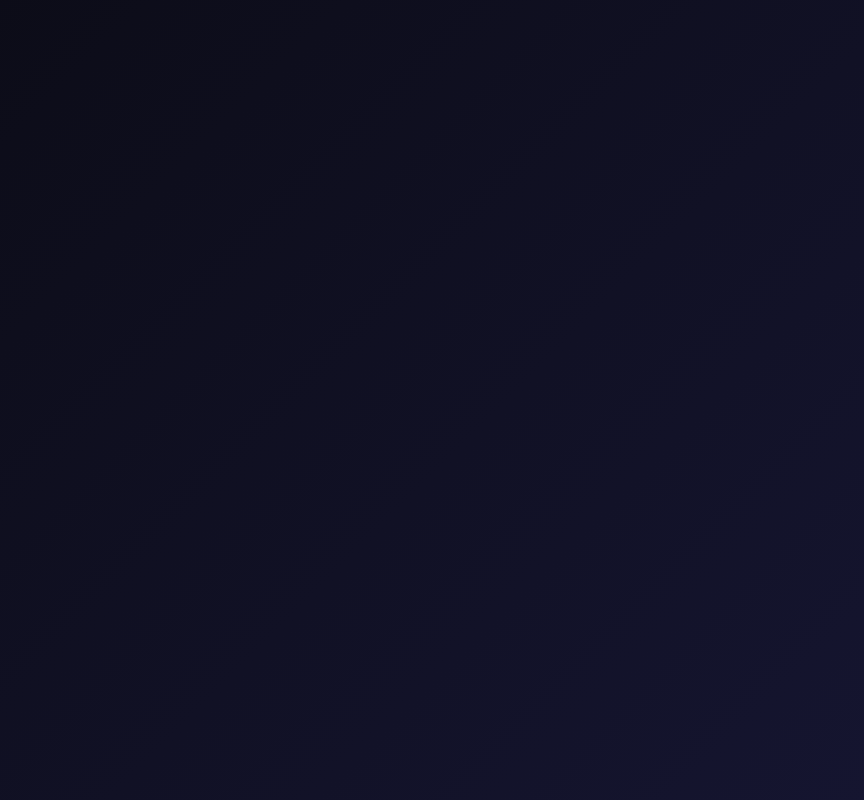
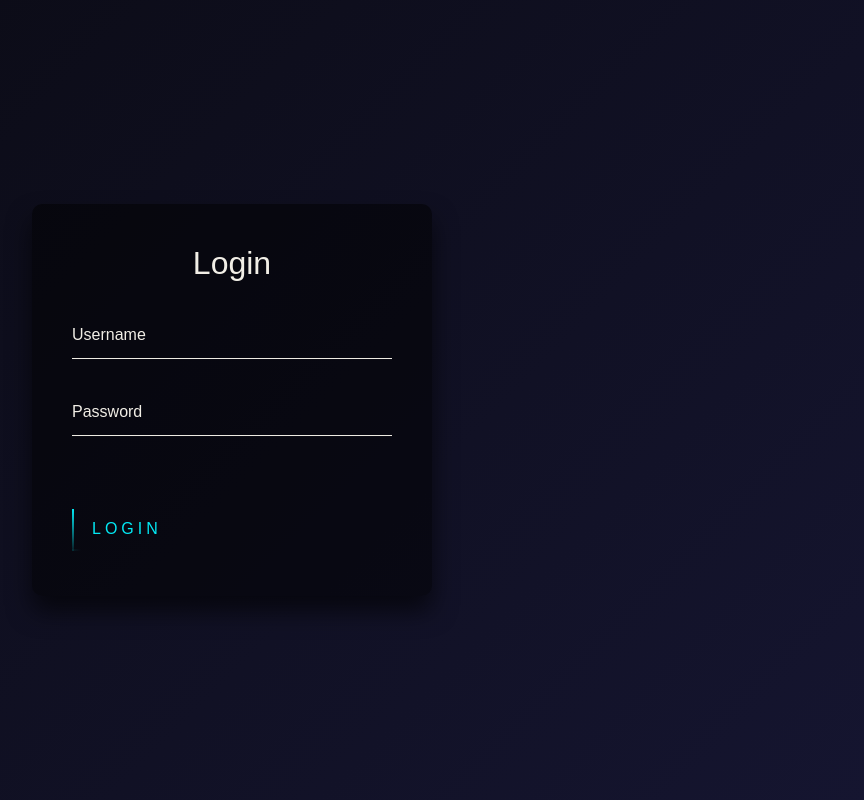
Before and after one commit to skarsalan07/Aimers, a React (Create React App) app in the folder Development/frontend/basic-ui/: page /login in a window 1280 px wide. Before the commit this address had no page. Shown: the whole page, without its empty margins (408-1272 px from the left). Built offline with nearby package versions, Linux system fonts and the light colour scheme.

Commit message:
login.signup page added

```diff
--- a/Development/frontend/basic-ui/src/App.js
+++ b/Development/frontend/basic-ui/src/App.js
@@ -1,12 +1,16 @@
 import React from 'react';
 import { BrowserRouter as Router, Routes, Route } from 'react-router-dom';
 import Home from './pages/home';
+import LoginPage from './pages/LoginPage';
+import Signup from './pages/SignupPage';
+
 function App() {
   return (
     <Router>
-
       <Routes>
         <Route path="/" element={<Home />} />
+        <Route path="/login" element={<LoginPage />} />
+        <Route path="/signup" element={<Signup />} />
         {/* Add more routes here */}
       </Routes>
     </Router>
--- /dev/null
+++ b/Development/frontend/basic-ui/src/assets/css/LoginPage.css
@@ -0,0 +1,233 @@
+html {
+  height: 100%;
+}
+
+body {
+  margin: 0;
+  padding: 0;
+  font-family: 'Arial', sans-serif;
+  /* background: linear-gradient(#141e30, #243b55); */
+}
+
+.login-box {
+  position: absolute;
+  top: 50%;
+  left: 50%;
+  width: 400px;
+  padding: 40px;
+  transform: translate(-50%, -50%);
+  background: rgba(0, 0, 0, 0.5);
+  box-sizing: border-box;
+  box-shadow: 0 15px 25px rgba(0, 0, 0, 0.6);
+  border-radius: 10px;
+}
+
+.login-box h2 {
+  margin: 0 0 30px;
+  padding: 0;
+  color: #F1EEE6;
+  text-align: center;
+}
+
+.login-box .user-box {
+  position: relative;
+}
+
+.login-box .user-box input {
+  width: 100%;
+  padding: 10px 0;
+  font-size: 16px;
+  color: #F1EEE6;
+  margin-bottom: 30px;
+  border: none;
+  border-bottom: 1px solid #F1EEE6;
+  outline: none;
+  background: transparent;
+}
+
+.login-box .user-box label {
+  position: absolute;
+  top: 0;
+  left: 0;
+  padding: 10px 0;
+  font-size: 16px;
+  color: #F1EEE6;
+  pointer-events: none;
+  transition: 0.5s;
+}
+
+.login-box .user-box input:focus ~ label,
+.login-box .user-box input:valid ~ label {
+  top: -20px;
+  color: #03E9F4;
+  font-size: 12px;
+}
+
+.animated-button {
+  position: relative;
+  display: inline-block;
+  padding: 10px 20px;
+  color: #03E9F4;
+  font-size: 16px;
+  background: none;
+  border: none;
+  cursor: pointer;
+  text-transform: uppercase;
+  overflow: hidden;
+  transition: 0.5s;
+  margin-top: 40px;
+  letter-spacing: 4px;
+}
+
+.animated-button:hover {
+  background: #03E9F4;
+  color: #F1EEE6;
+  border-radius: 5px;
+  box-shadow: 0 0 5px #03E9F4, 0 0 25px #03E9F4, 0 0 50px #03E9F4, 0 0 100px #03E9F4;
+}
+
+.animated-button span {
+  position: absolute;
+  display: block;
+}
+
+.animated-button span:nth-child(1) {
+  top: 0;
+  left: -100%;
+  width: 100%;
+  height: 2px;
+  background: linear-gradient(90deg, transparent, #03e9f4);
+  animation: btn-anim1 1s linear infinite;
+}
+
+@keyframes btn-anim1 {
+  0% {
+    left: -100%;
+  }
+  50%, 100% {
+    left: 100%;
+  }
+}
+
+.animated-button span:nth-child(2) {
+  top: -100%;
+  right: 0;
+  width: 2px;
+  height: 100%;
+  background: linear-gradient(180deg, transparent, #03E9F4);
+  animation: btn-anim2 1s linear infinite;
+  animation-delay: 0.25s;
+}
+
+@keyframes btn-anim2 {
+  0% {
+    top: -100%;
+  }
+  50%, 100% {
+    top: 100%;
+  }
+}
+
+.animated-button span:nth-child(3) {
+  bottom: 0;
+  right: -100%;
+  width: 100%;
+  height: 2px;
+  background: linear-gradient(270deg, transparent, #03E9F4);
+  animation: btn-anim3 1s linear infinite;
+  animation-delay: 0.5s;
+}
+
+@keyframes btn-anim3 {
+  0% {
+    right: -100%;
+  }
+  50%, 100% {
+    right: 100%;
+  }
+}
+
+.animated-button span:nth-child(4) {
+  bottom: -100%;
+  left: 0;
+  width: 2px;
+  height: 100%;
+  background: linear-gradient(360deg, transparent, #03E9F4);
+  animation: btn-anim4 1s linear infinite;
+  animation-delay: 0.75s;
+}
+
+@keyframes btn-anim4 {
+  0% {
+    bottom: -100%;
+  }
+  50%, 100% {
+    bottom: 100%;
+  }
+}
+
+.glow-button {
+  position: relative;
+  display: inline-block;
+  padding: 10px 20px;
+  color: #03e9f4;
+  text-decoration: none;
+  text-transform: uppercase;
+  transition: 0.5s;
+  overflow: hidden;
+  margin-top: 20px;
+  letter-spacing: 4px;
+  background: transparent;
+  border: none;
+  cursor: pointer;
+}
+
+.glow-button:hover {
+  background: #03e9f4;
+  color: #fff;
+  box-shadow: 0 0 5px #03e9f4,
+              0 0 25px #03e9f4,
+              0 0 50px #03e9f4,
+              0 0 100px #03e9f4;
+}
+
+.glow-button span {
+  position: absolute;
+  display: block;
+}
+
+.glow-button span:nth-child(1) {
+  top: 0;
+  left: -100%;
+  width: 100%;
+  height: 2px;
+  background: linear-gradient(90deg, transparent, #03e9f4);
+  animation: btn-anim1 1s linear infinite;
+}
+
+.glow-button span:nth-child(2) {
+  bottom: 0;
+  right: -100%;
+  width: 100%;
+  height: 2px;
+  background: linear-gradient(270deg, transparent, #03e9f4);
+  animation: btn-anim2 1s linear infinite;
+}
+
+.glow-button span:nth-child(3) {
+  top: -100%;
+  right: 0;
+  width: 2px;
+  height: 100%;
+  background: linear-gradient(180deg, transparent, #03e9f4);
+  animation: btn-anim3 1s linear infinite;
+}
+
+.glow-button span:nth-child(4) {
+  bottom: -100%;
+  left: 0;
+  width: 2px;
+  height: 100%;
+  background: linear-gradient(360deg, transparent, #03e9f4);
+  animation: btn-anim4 1s linear infinite;
+}
--- a/Development/frontend/basic-ui/src/components/LoginPage.jsx
+++ b/Development/frontend/basic-ui/src/pages/LoginPage.jsx
@@ -1,5 +1,7 @@
 import React, { useState } from "react";
 import { useNavigate } from "react-router-dom";
+import '../assets/css/LoginPage.css';
+
 
 const LoginPage = () => {
   const [username, setUsername] = useState("");
@@ -9,50 +11,53 @@
   const handleSubmit = async (e) => {
     e.preventDefault();
 
-    // Make a POST request to the backend for login
     const response = await fetch("http://localhost:8000/login", {
       method: "POST",
       headers: {
         "Content-Type": "application/json",
       },
-      body: JSON.stringify({
-        username: username,
-        password: password,
-      }),
+      body: JSON.stringify({ username, password }),
     });
 
     const data = await response.json();
 
-    // Handle the response from the backend
     if (response.ok) {
-      // Redirect to the home page on successful login
       alert("login success");
-
-
       navigate("/");
     } else {
-      // Handle error (e.g., show a message that login failed)
       alert(data.detail || "Login failed. Please try again.");
     }
   };
 
   return (
-    <div>
+    <div className="login-box">
       <h2>Login</h2>
       <form onSubmit={handleSubmit}>
+        <div className="user-box">
           <input
             type="text"
+            required
             value={username}
             onChange={(e) => setUsername(e.target.value)}
-          placeholder="Username"
           />
+          <label>Username</label>
+        </div>
+        <div className="user-box">
           <input
             type="password"
+            required
             value={password}
             onChange={(e) => setPassword(e.target.value)}
-          placeholder="Password"
           />
-        <button type="submit">Login</button>
+          <label>Password</label>
+        </div>
+        <button type="submit" className="animated-button">
+          <span></span>
+          <span></span>
+          <span></span>
+          <span></span>
+          Login
+        </button>
       </form>
     </div>
   );
--- a/Development/frontend/basic-ui/src/components/SignupPage.jsx
+++ b/Development/frontend/basic-ui/src/pages/SignupPage.jsx
@@ -1,5 +1,7 @@
 import React, { useState } from 'react';
 import { useNavigate } from 'react-router-dom';
+import '../assets/css/LoginPage.css';
+
 
 const SignupPage = () => {
   const [username, setUsername] = useState('');
@@ -12,7 +14,6 @@
   const handleSignup = async (e) => {
     e.preventDefault();
 
-    // Make API call to register user (e.g., using fetch or axios)
     try {
       const response = await fetch('http://localhost:8000/signup', {
         method: 'POST',
@@ -32,60 +33,69 @@
       if (data.error) {
         setError(data.error);
       } else {
-        // Redirect to login page after successful signup
         navigate('/login');
       }
-    } catch (error) {
+    } catch (err) {
       setError('An error occurred during signup.');
     }
   };
 
   return (
-    <div>
+    <div className="login-box">
       <h2>Signup</h2>
       <form onSubmit={handleSignup}>
-        <div>
-          <label>Username:</label>
+        <div className="user-box">
           <input
             type="text"
+            required
             value={username}
             onChange={(e) => setUsername(e.target.value)}
-            required
           />
+          <label>Username</label>
         </div>
-        <div>
-          <label>Email:</label>
+        <div className="user-box">
           <input
             type="email"
+            required
             value={email}
             onChange={(e) => setEmail(e.target.value)}
-            required
           />
+          <label>Email</label>
         </div>
-        <div>
-          <label>Password:</label>
+        <div className="user-box">
           <input
             type="password"
+            required
             value={password}
             onChange={(e) => setPassword(e.target.value)}
-            required
           />
+          <label>Password</label>
         </div>
-        <div>
-          <label>Interests:</label>
+        <div className="user-box">
           <input
             type="text"
+            required
             value={interests}
             onChange={(e) => setInterests(e.target.value)}
-            placeholder="Enter interests separated by commas"
-            required
           />
+          <label>Interests (comma-separated)</label>
         </div>
         {error && <p style={{ color: 'red' }}>{error}</p>}
-        <button type="submit">Sign Up</button>
+
+        <button type="submit" className="glow-button">
+          <span></span>
+          <span></span>
+          <span></span>
+          <span></span>
+          Sign Up
+        </button>
       </form>
-      <p>Already have an account? <a href="/login">Login</a></p>
+      <p style={{ color: '#fff', marginTop: '20px' }}>
+        Already have an account?{' '}
+        <a href="/login" style={{ color: '#03E9F4' }}>Login</a>
+      </p>
     </div>
   );
 };
+
 export default SignupPage;
--- a/Development/frontend/basic-ui/src/pages/home.jsx
+++ b/Development/frontend/basic-ui/src/pages/home.jsx
@@ -7,8 +7,7 @@
 import Roadmap from '../components/roadmap'; // Import Nav component from the correct path
 import Rating from '../components/ratings'; // Import Nav component from the correct path
 import Footer from '../components/footer'; // Import Nav component from the correct path
-import Login from '../components/LoginPage'; // Import Nav component from the correct path
-import Sign from '../components/SignupPage'; // Import Nav component from the correct path
+
 
 
 const Header = () => {
@@ -41,8 +40,7 @@
       <Roadmap />
       <Rating />
       <Footer />
-      <Login />
-      <Sign />
+
     </header>
   );
 };
```
Lines whose indentation alone changed are shown as unchanged.
